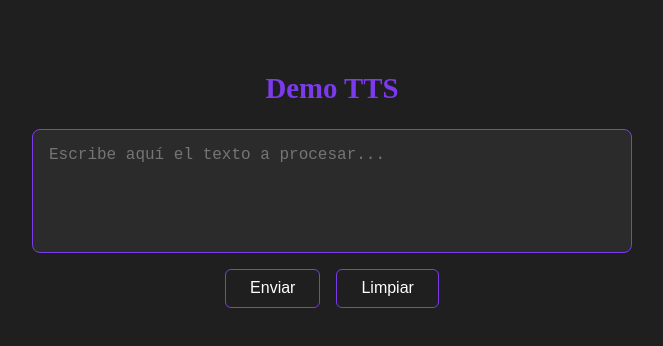
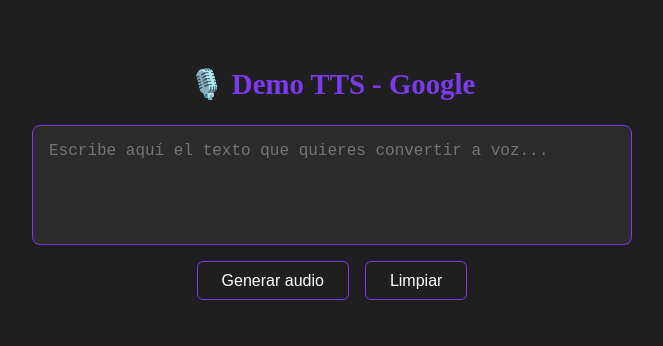
Before and after one commit to alexiisvs/gpti-FrontEnd, a React (Vite) app: page /demo-tts in a window 1280 px wide. Shown: the top 346 px of the page, without its empty margins (308-971 px from the left). Built offline with nearby package versions, Linux system fonts and the light colour scheme.

Commit message:
feat: finalizado demo tts

```diff
--- a/src/styles/DemoTTS.css
+++ b/src/styles/DemoTTS.css
@@ -117,3 +117,24 @@
   background-color: #5c2c2c;
   color: #f5b7b7;
 }
+
+.tts-audio-player {
+  margin-top: 2rem;
+  text-align: center;
+  background-color: #2b2b2b;
+  padding: 1rem 1.5rem;
+  border-radius: 8px;
+  border: 1px solid var(--brand-purple);
+}
+
+.tts-audio-player h3 {
+  margin-bottom: 0.8rem;
+  color: var(--brand-purple);
+}
+
+audio {
+  width: 100%;
+  max-width: 400px;
+  outline: none;
+  border-radius: 8px;
+}
--- a/src/views/DemoTTS.jsx
+++ b/src/views/DemoTTS.jsx
@@ -3,60 +3,67 @@
 
 export default function DemoTTS() {
   const [text, setText] = useState("");
-  const [result, setResult] = useState(null);
+  const [audioUrl, setAudioUrl] = useState(null);
+  const [loading, setLoading] = useState(false);
 
   const handleSend = async () => {
-    // Llama al backend (mock o real)
+    if (!text.trim()) {
+      alert("Por favor, escribe algo antes de generar el audio.");
+      return;
+    }
+
     try {
-      const res = await fetch("/api/v1/tts/check", {
+      setLoading(true);
+      setAudioUrl(null);
+
+      const res = await fetch("/api/v1/tts/speak", {
         method: "POST",
         headers: { "Content-Type": "application/json" },
         body: JSON.stringify({ text }),
       });
-      const data = await res.json();
-      setResult(data.status); // "ok" o "empty"
-    } catch (err) {
-      console.error(err);
-      setResult("error");
+
+      if (!res.ok) throw new Error("Error al generar el audio.");
+
+      const blob = await res.blob();
+      const url = URL.createObjectURL(blob);
+      setAudioUrl(url);
+    } catch (error) {
+      console.error(error);
+      alert("Hubo un error generando el audio 😢");
+    } finally {
+      setLoading(false);
     }
+  };
+
+  const handleClear = () => {
+    setText("");
+    setAudioUrl(null);
   };
 
   return (
     <div className="tts-container">
-      <h2 className="tts-title">Demo TTS</h2>
+      <h1 className="tts-title">🎙️ Demo TTS - Google</h1>
 
       <textarea
         className="tts-textarea"
-        rows={5}
-        placeholder="Escribe aquí el texto a procesar..."
         value={text}
         onChange={(e) => setText(e.target.value)}
-      />
+        placeholder="Escribe aquí el texto que quieres convertir a voz..."
+      ></textarea>
 
       <div className="tts-buttons">
-        <button className="btn-send" onClick={handleSend}>
-          Enviar
+        <button className="btn-send" onClick={handleSend} disabled={loading}>
+          {loading ? "Generando..." : "Generar audio"}
         </button>
-        <button
-          className="btn-clear"
-          onClick={() => {
-            setText("");
-            setResult(null);
-          }}
-        >
+        <button className="btn-clear" onClick={handleClear}>
           Limpiar
         </button>
       </div>
 
-      {result && (
-        <div
-          className={`tts-result ${
-            result === "ok" ? "result-ok" : "result-empty"
-          }`}
-        >
-          {result === "ok" && "✅ OK — texto recibido"}
-          {result === "empty" && "⚠️ EMPTY — el cuadro está vacío"}
-          {result === "error" && "❌ Error al conectar con backend"}
+      {audioUrl && (
+        <div className="tts-audio-player">
+          <h3>🔊 Reproducir resultado:</h3>
+          <audio controls src={audioUrl}></audio>
         </div>
       )}
     </div>
```
Also changed, not shown: src/Appv0.jsx (deleted, +0 -35 lines).
